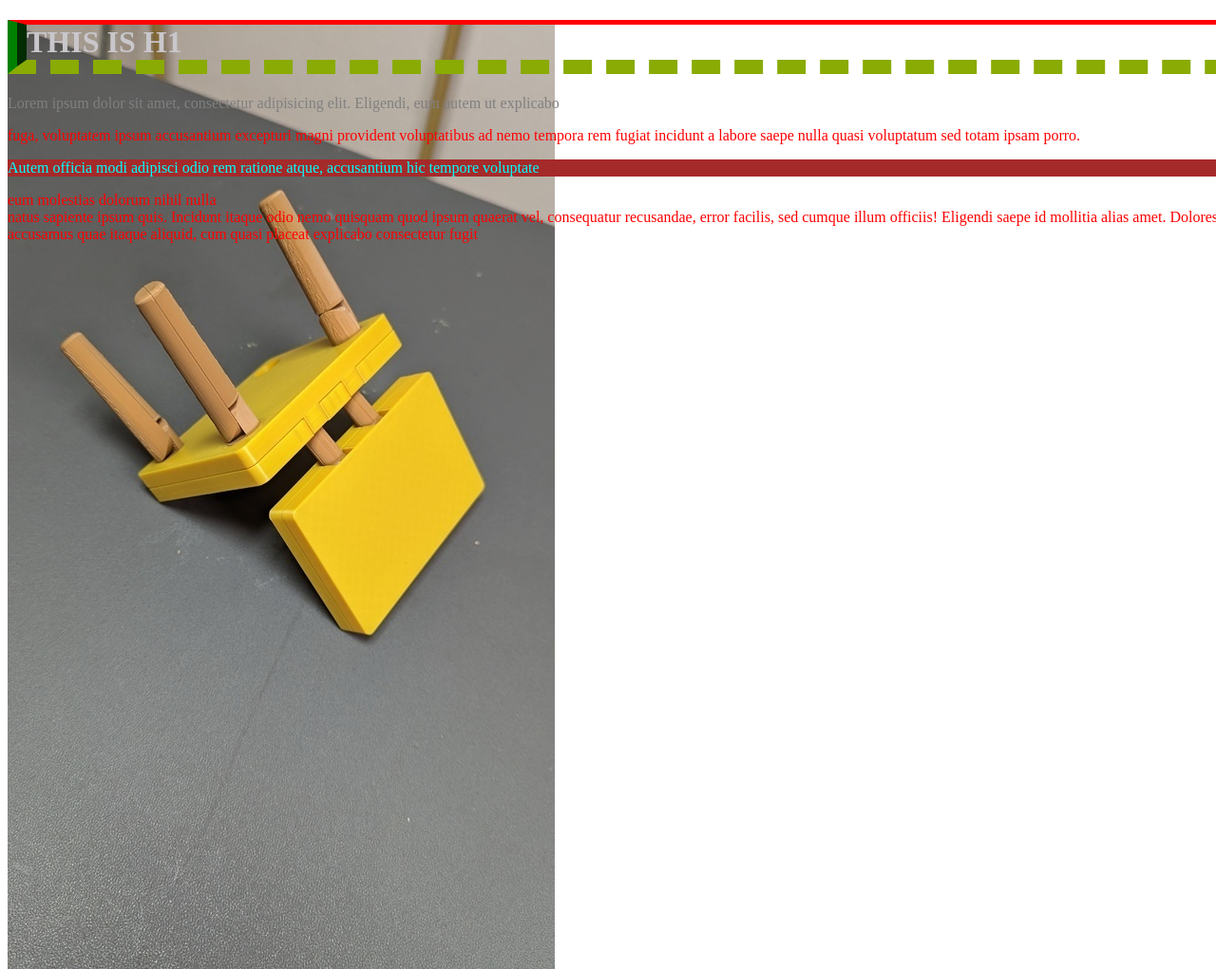
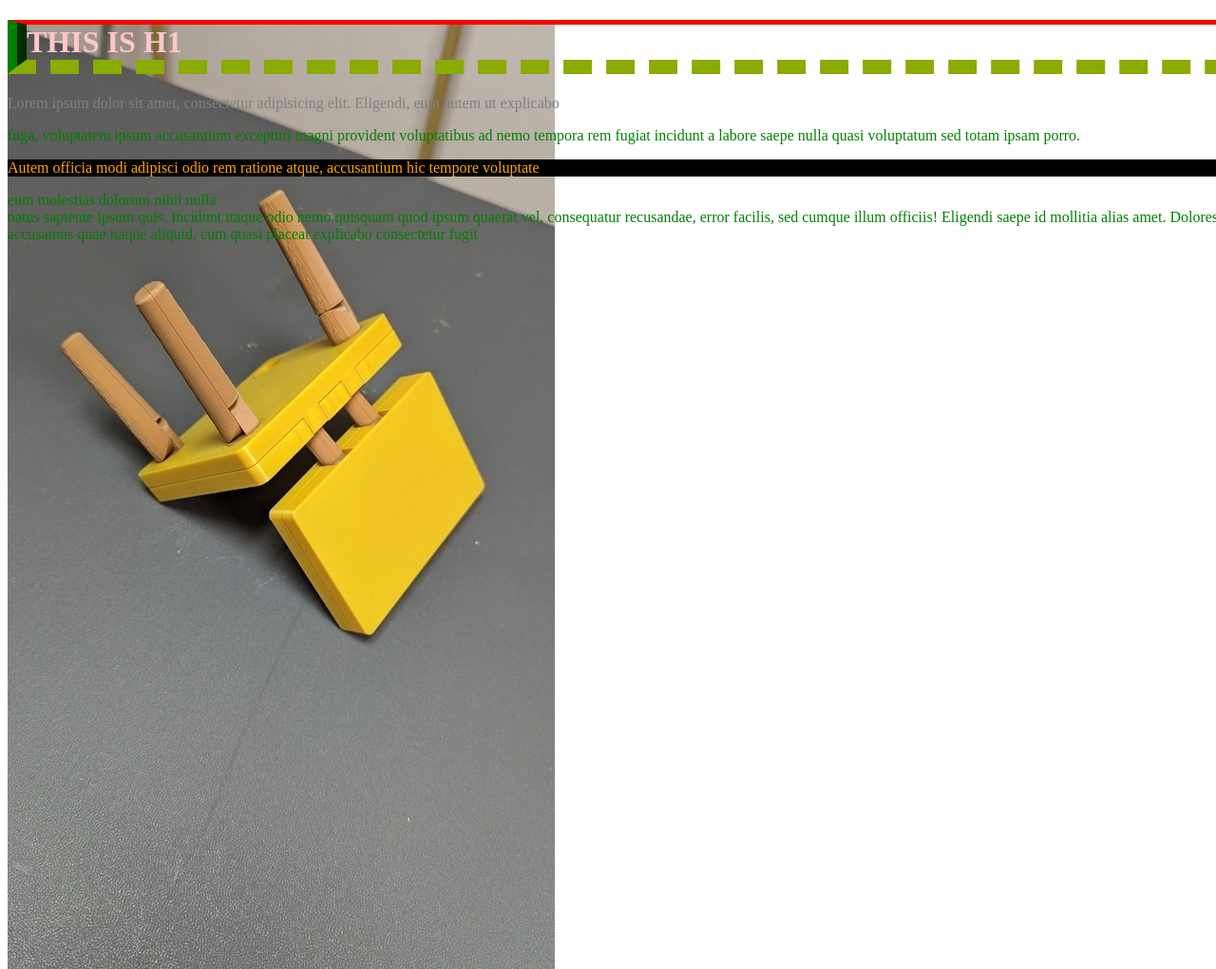
Before and after one commit to blurryface14/WB2302002_Perfomance9, a plain HTML site: page index.html in a window 1280 px wide. Shown: the top 1021 px of the page at 95% size. Drawn offline with Linux system fonts and the light colour scheme.

Commit message:
Update style.css

```diff
--- a/style.css
+++ b/style.css
@@ -4,7 +4,7 @@ h1{
     border-color:red blue rgb(137, 171, 4) green;
 }
 .class1{
-    color:red;
+    color:green;
 }
 p{
 
@@ -20,9 +20,9 @@ p{
     width: 2000%;
 }
 .class1 h1{
-    color: rgb(201, 199, 203);
+    color: rgb(291, 199, 203);
 }
 .class1 #pfirst{
-    color:cyan;
-    background-color: brown;
+    color:orange;
+    background-color: black;
 }
```
